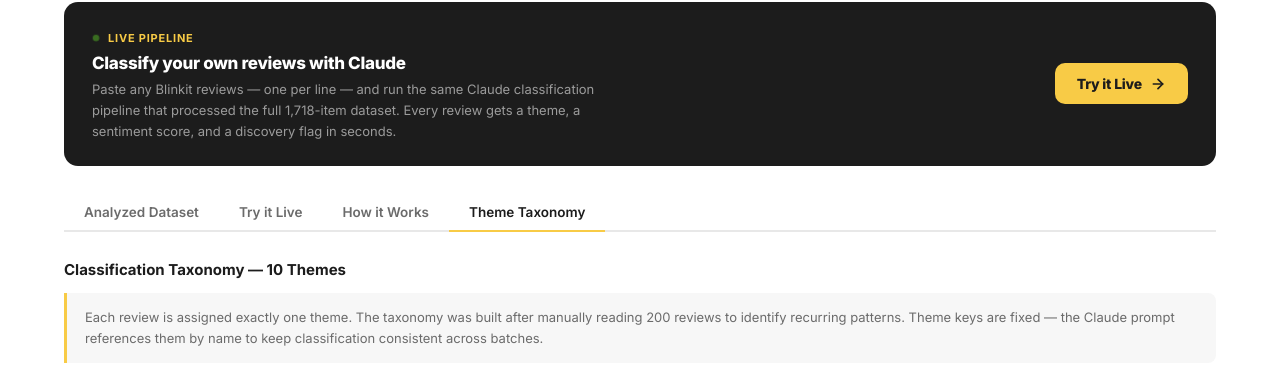
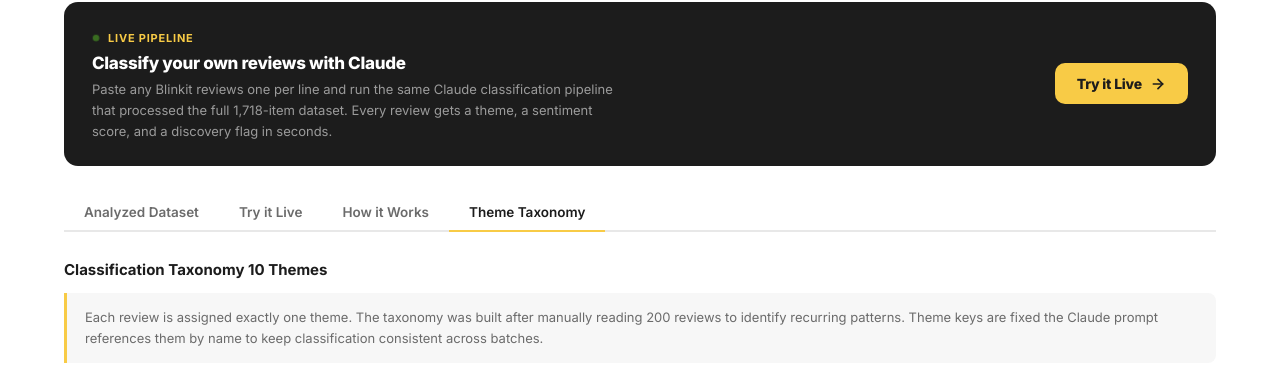
Before and after one commit to shiwangtiwari/D2-Blinkit, a Next.js app: page / in a window 1280 px wide. Both pictures are taken after a click on the button "Theme Taxonomy". Shown: the part 167-548 px from the top of the page. Built offline with nearby package versions, Linux system fonts and the light colour scheme.

Commit message:
Fix punctuation and formatting in index.js

```diff
--- a/pages/index.js
+++ b/pages/index.js
@@ -129,7 +129,7 @@
             <div className="info-box-title">Why discovery items are the smallest theme</div>
             <div className="info-box-body">
               Users never attempt discovery, so they never voice frustration about it.
-              The silence is the signal — not the volume.
+              The silence is the signal not the volume.
             </div>
           </div>
         </div>
@@ -253,7 +253,7 @@
         <div className="live-main">
           <div className="info-box" style={{ marginBottom: 14 }}>
             <div className="info-box-body">
-              Paste up to 30 Blinkit reviews — one per line — and run the same Claude
+              Paste up to 30 Blinkit reviews one per line and run the same Claude
               classification pipeline that processed the full 1,718-item dataset. Each
               review gets a theme, a sentiment score, and a discovery flag.
             </div>
@@ -311,7 +311,7 @@
             <ol className="sidebar-steps">
               <li>
                 <span className="step-num">1</span>
-                <span>Click <strong>Use sample reviews</strong> below to load 15 real-style Blinkit reviews into the textarea — or paste your own.</span>
+                <span>Click <strong>Use sample reviews</strong> below to load 15 real-style Blinkit reviews into the textarea or paste your own.</span>
               </li>
               <li>
                 <span className="step-num">2</span>
@@ -334,7 +334,7 @@
           <div className="sidebar-block" style={{ marginTop: 16 }}>
             <div className="sidebar-heading">What the pipeline does</div>
             <div className="sidebar-note">
-              Your reviews go to a server-side API route that calls Claude with the fixed taxonomy prompt — identical to how 1,718 items were classified. The API key never touches the browser. Results are returned as structured JSON and rendered here.
+              Your reviews go to a server-side API route that calls Claude with the fixed taxonomy prompt identical to how 1,718 items were classified. The API key never touches the browser. Results are returned as structured JSON and rendered here.
             </div>
           </div>
 
@@ -357,7 +357,7 @@
   const steps = [
     {
       num: '01', title: 'Ingest',
-      body: 'Play Store reviews via google-play-scraper, App Store reviews via the public iTunes RSS feed, and Reddit threads via public JSON endpoints — deduplicated into one CSV.',
+      body: 'Play Store reviews via google-play-scraper, App Store reviews via the public iTunes RSS feed, and Reddit threads via public JSON endpoints deduplicated into one CSV.',
     },
     {
       num: '02', title: 'Classify',
@@ -392,7 +392,7 @@
         <div className="info-box-title">Why a fixed taxonomy instead of open coding</div>
         <div className="info-box-body">
           Open-ended theme generation drifts across batches and inflates theme counts.
-          A fixed taxonomy — drafted after manually reading 200 reviews — keeps tags
+          A fixed taxonomy drafted after manually reading 200 reviews keeps tags
           comparable across thousands of items and makes validation possible. The 10 themes
           cover the complete space of what quick-commerce users talk about, with a catch-all
           for anything that does not fit.
@@ -410,7 +410,7 @@
       <div className="info-box">
         <div className="info-box-title">Validation result</div>
         <div className="info-box-body">
-          Human-AI agreement on the 100-item blind sample came in at 81% — above the
+          Human-AI agreement on the 100-item blind sample came in at 81% above the
           75% threshold considered reliable for qualitative coding at this scale.
           Disagreements concentrated in the boundary between service_issue and
           delivery_experience, a known ambiguity documented in the taxonomy.
@@ -424,11 +424,11 @@
 function TabThemes() {
   return (
     <div>
-      <div className="section-heading">Classification Taxonomy — 10 Themes</div>
+      <div className="section-heading">Classification Taxonomy 10 Themes</div>
       <div className="info-box" style={{ marginBottom: 20 }}>
         <div className="info-box-body">
           Each review is assigned exactly one theme. The taxonomy was built after manually
-          reading 200 reviews to identify recurring patterns. Theme keys are fixed — the
+          reading 200 reviews to identify recurring patterns. Theme keys are fixed the
           Claude prompt references them by name to keep classification consistent across batches.
         </div>
       </div>
@@ -479,7 +479,7 @@
             </div>
             <div className="cta-band-heading">Classify your own reviews with Claude</div>
             <div className="cta-band-body">
-              Paste any Blinkit reviews — one per line — and run the same Claude classification
+              Paste any Blinkit reviews one per line and run the same Claude classification
               pipeline that processed the full 1,718-item dataset. Every review gets a theme,
               a sentiment score, and a discovery flag in seconds.
             </div>
```
